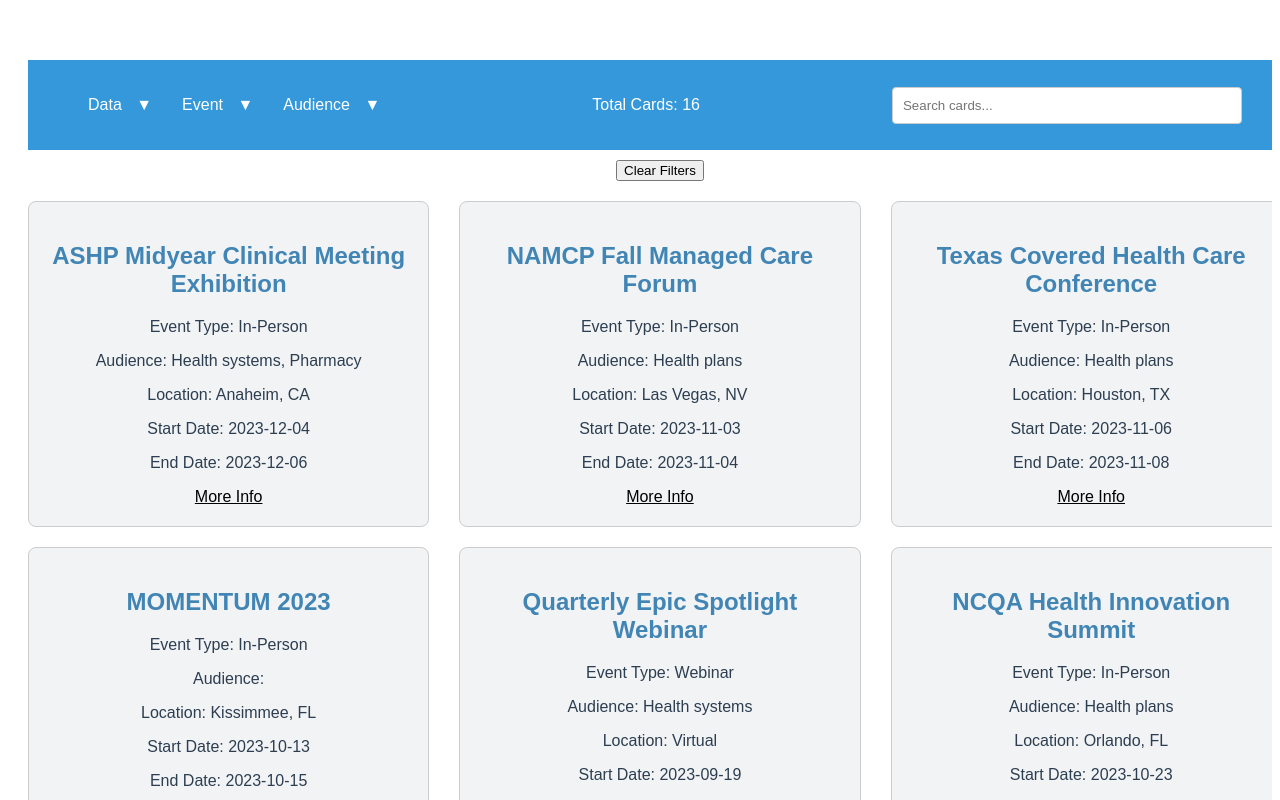
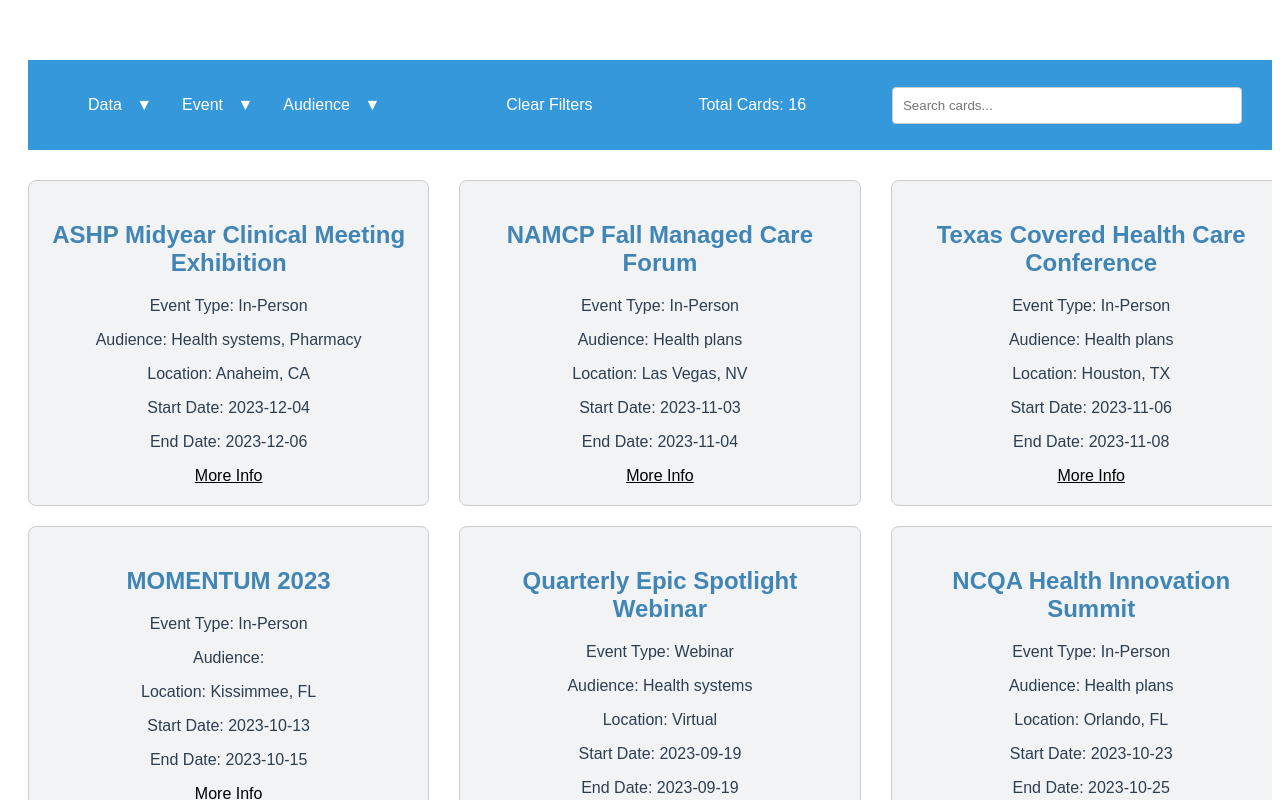
Before and after one commit to AtikshaRana/vue-page, a Vue app: page / in a window 1280 px wide. Shown: the top 800 px of the page. Built offline with nearby package versions, Linux system fonts and the light colour scheme.

Commit message:
Update the cards

```diff
--- a/src/components/CardList.vue
+++ b/src/components/CardList.vue
@@ -98,7 +98,9 @@
             </div>
           </div>
         </div>
-
+        <button class="clear-filters-button" @click="clearFilters">
+          Clear Filters
+        </button>
         <div class="totalCards">
           <p>Total Cards: {{ totalCards }}</p>
         </div>
@@ -127,7 +129,6 @@
             </span>
           </span>
         </div>
-        <button @click="clearFilters">Clear Filters</button>
       </div>
 
       <div class="">
@@ -517,11 +518,29 @@
 
 
 <style>
+.clear-filters-button {
+  background-color: #3498db;
+  color: white;
+  border: none;
+  padding: 10px 20px;
+  text-align: center;
+  text-decoration: none;
+  display: inline-block;
+  font-size: 16px;
+  cursor: pointer;
+  border-radius: 4px;
+  transition: all 0.2s ease-in-out;
+}
+
+.clear-filters-button:hover {
+  background-color: #4185b5;
+}
 .pagination {
   display: flex;
   align-items: center;
   justify-content: center;
   margin-top: 20px;
+  margin-bottom: 60px;
 }
 
 .pagination button {
```
